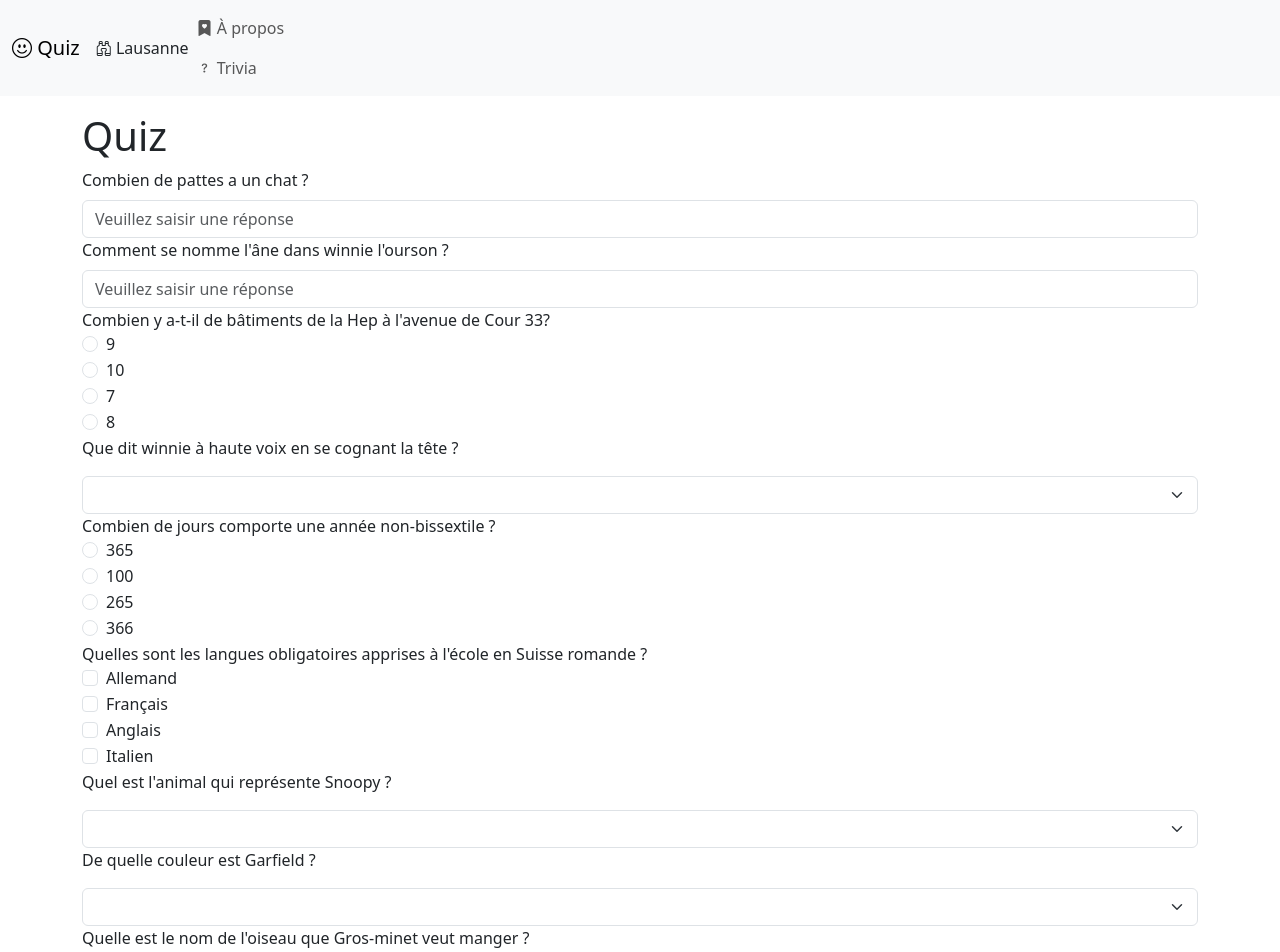
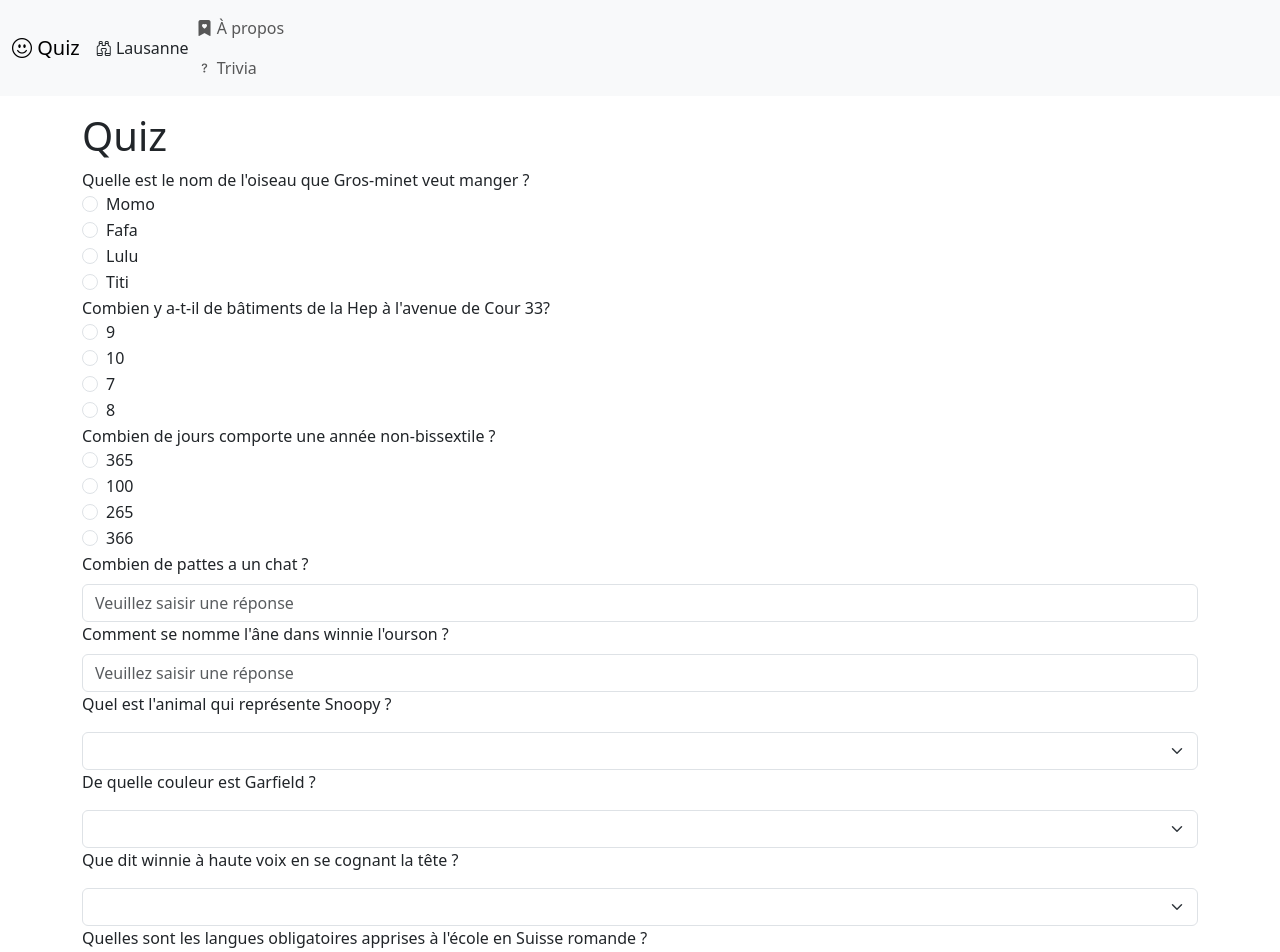
Before and after one commit to hepl-bs21inf5/sem07-project-emiliewermelinger, a Vue app: page / in a window 1280 px wide. Shown: the top 952 px of the page. Built offline with nearby package versions, Linux system fonts and the light colour scheme.

Commit message:
testrefresh

```diff
--- a/src/components/QuizForm.vue
+++ b/src/components/QuizForm.vue
@@ -6,7 +6,7 @@ import QuestionText from './QuestionText.vue'
 import { QuestionState } from '@/utils/models'
 import { computed, ref, onMounted } from 'vue'
 
-const questionIndices= ref([0, 1, 2, 3, 4, 5, 6, 7, 8]);
+const questionIndices= ref([0, 1, 2,]);
 
 
 const filled = computed<boolean>(
@@ -101,9 +101,9 @@ onMounted(() => {
         { value: 'fafa', text: 'Fafa' },
       ]"
     />
+  </div>
 
     <QuestionText
-      v-if="index===3"
       id="chat"
       v-model="questionStates[3]"
       :answer="['4','quatre']"
@@ -112,7 +112,6 @@ onMounted(() => {
     />
 
     <QuestionText
-      v-if="index===4"
       id="bouriquet"
       v-model="questionStates[4]"
       :answer="['bouriquet', 'Bouriquet','bourriquet','Bourriquet']"
@@ -121,7 +120,6 @@ onMounted(() => {
       />
 
     <QuestionSelect
-      v-if="index===5"
       id="chien"
       v-model="questionStates[5]"
       answer="chien"
@@ -136,7 +134,6 @@ onMounted(() => {
     />
 
     <QuestionSelect
-      v-if="index===6"
       id="garfield"
       v-model="questionStates[6]"
       answer="orange"
@@ -151,7 +148,6 @@ onMounted(() => {
     />
 
     <QuestionSelect
-      v-if="index===7"
       id="winnie"
       v-model="questionStates[7]"
       answer="pense"
@@ -166,7 +162,6 @@ onMounted(() => {
     />
 
     <QuestionCheckbox
-      v-if="index===8"
       id="ecole"
       v-model="questionStates[8]"
       :answer="['Allemand', 'Français','Anglais']"
@@ -179,7 +174,7 @@ onMounted(() => {
       ]"
       answer-detail="Les élèves apprennent trois langues principales, l'Allemand, le Français et l'Anglais et l'Italien est en option"
     />
-  </div>
+
 
       <br />
       <button
```
